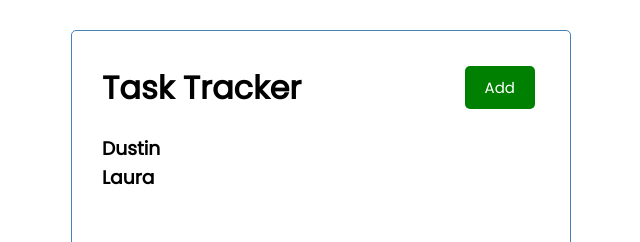
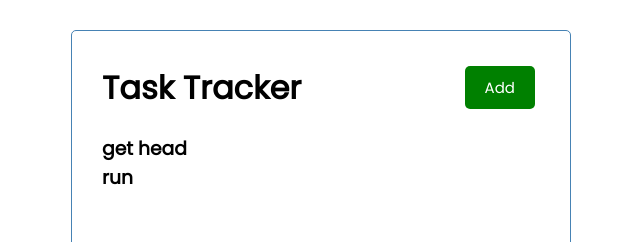
Before and after one commit to dustinstender/react-app, a React (Create React App) app: page / in a window 1280 px wide. Shown: the top 242 px of the page, without its empty margins (319-959 px from the left). Built offline with nearby package versions, Linux system fonts and the light colour scheme.

Commit message:
moving files around

```diff
--- a/src/App.js
+++ b/src/App.js
@@ -1,11 +1,16 @@
-import Header from './components/Header'
+import Header from './components/Header';
 import Tasks from "./components/Tasks";
+import { useState } from "react";
 
 function App() {
+  const [tasks, setTasks] = useState([
+    { name: "get head", date: "10/10/2021", id: 2 },
+    { name: "run", date: "11/10/2021", id: 1 },
+  ]);
   return (
     <div className="container">
       <Header />
-      <Tasks />
+      <Tasks tasks={tasks}/>
     </div>
   );
 }
--- a/src/components/Tasks.js
+++ b/src/components/Tasks.js
@@ -1,13 +1,8 @@
-const tasks = [
-  { name: "Dustin", status: "Yes" },
-  { name: "Laura", status: "No" },
-];
-
-const Tasks = () => {
+const Tasks = ({tasks}) => {
   return (
     <>
       {tasks.map((task) => (
-        <h3>{task.name}</h3>
+        <h3 key={task.id}>{task.name}</h3>
       ))}
     </>
   )
```
Also changed, not shown: src/components/Task.js (added, +9 -0 lines).
